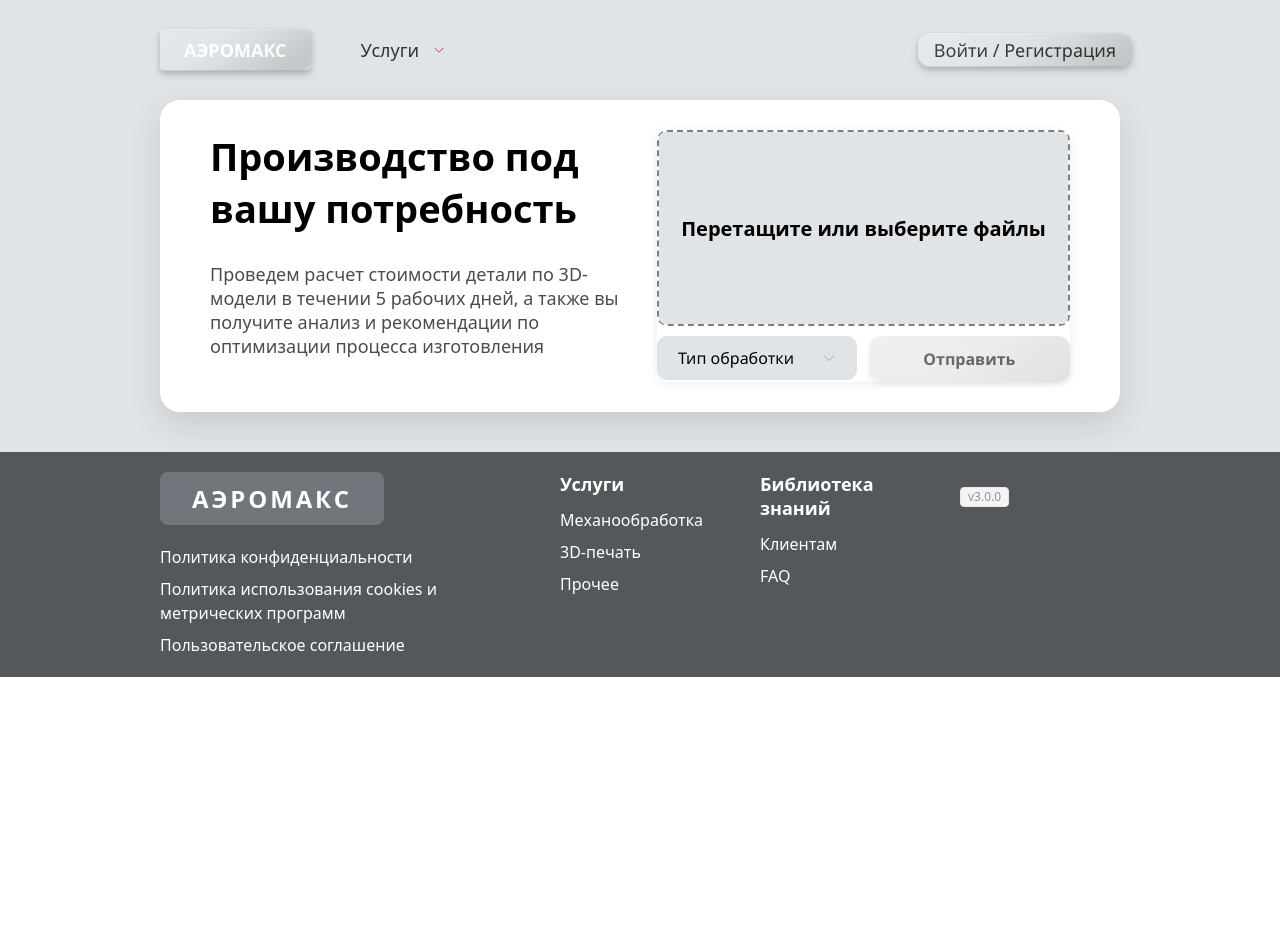
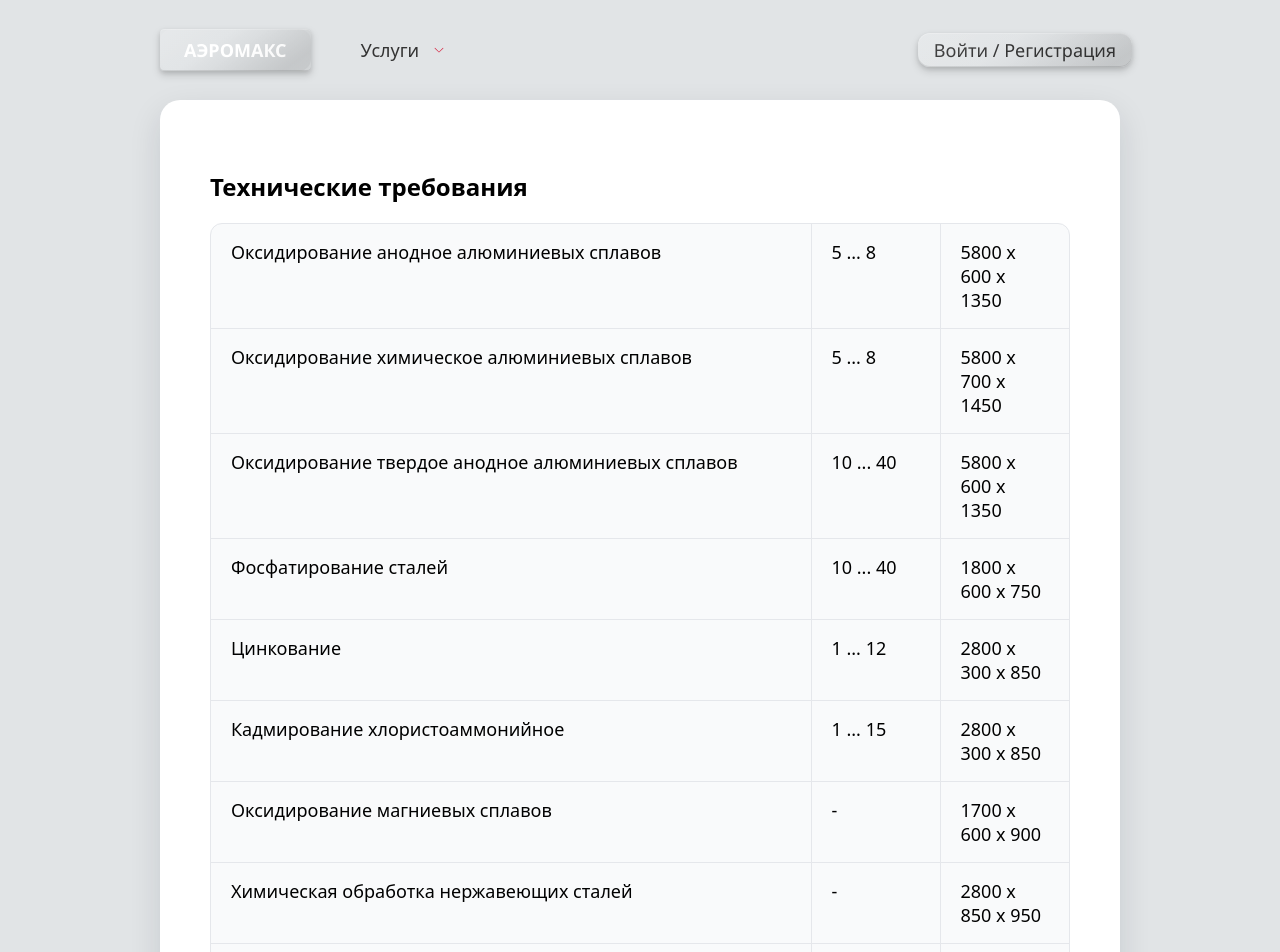
Before and after one commit to js-owl/maas-front, a Vue app: page /testing in a window 1280 px wide. Shown: the top 952 px of the page. Before the commit the page ends 800 px from the top, so only its background shows below. Built offline with nearby package versions, Linux system fonts and the light colour scheme.

Commit message:
Update TestingPage to use TestClimate component and extend components declaration
- Replaced HomeCalc component with TestClimate in TestingPage.vue for updated functionality.
- Added TestClimate component to components declaration in components.d.ts for proper type recognition.

```diff
--- a/components.d.ts
+++ b/components.d.ts
@@ -36,6 +36,8 @@ declare module 'vue' {
     ElCheckbox: typeof import('element-plus/es')['ElCheckbox']
     ElCheckboxGroup: typeof import('element-plus/es')['ElCheckboxGroup']
     ElCol: typeof import('element-plus/es')['ElCol']
+    ElCollapse: typeof import('element-plus/es')['ElCollapse']
+    ElCollapseItem: typeof import('element-plus/es')['ElCollapseItem']
     ElDescriptions: typeof import('element-plus/es')['ElDescriptions']
     ElDescriptionsItem: typeof import('element-plus/es')['ElDescriptionsItem']
     ElDialog: typeof import('element-plus/es')['ElDialog']
@@ -102,6 +104,7 @@ declare module 'vue' {
     STLViewer: typeof import('./src/components/cad/STLViewer.vue')['default']
     STPViewer: typeof import('./src/components/cad/STPViewer.vue')['default']
     SuitableMachines: typeof import('./src/components/SuitableMachines.vue')['default']
+    TestClimate: typeof import('./src/components/sections/TestClimate.vue')['default']
     UploadDrawings: typeof import('./src/components/UploadDrawings.vue')['default']
     UploadDrawings2: typeof import('./src/components/UploadDrawings2.vue')['default']
     UploadFiles: typeof import('./src/components/UploadFiles.vue')['default']
--- /dev/null
+++ b/src/components/sections/TestClimate.vue
@@ -0,0 +1,193 @@
+<template>
+  <section class="section-basic climate-section">
+    <div class="technical-requirements">
+        <div class="uslugi-title-table">Технические требования</div>
+
+        <div class="requirements-table-wrapper">
+          <table class="requirements-table">
+            <colgroup>
+              <col class="col-type" />
+              <col />
+              <col />
+            </colgroup>
+            <tbody>
+              <tr>
+                <td>Оксидирование анодное алюминиевых сплавов</td>
+                <td>5 ... 8</td>
+                <td>5800 x 600 x 1350</td>
+              </tr>
+              <tr>
+                <td>Оксидирование химическое алюминиевых сплавов</td>
+                <td>5 ... 8</td>
+                <td>5800 x 700 x 1450</td>
+              </tr>
+              <tr>
+                <td>Оксидирование твердое анодное алюминиевых сплавов</td>
+                <td>10 ... 40</td>
+                <td>5800 x 600 x 1350</td>
+              </tr>
+              <tr>
+                <td>Фосфатирование сталей</td>
+                <td>10 ... 40</td>
+                <td>1800 x 600 x 750</td>
+              </tr>
+              <tr>
+                <td>Цинкование</td>
+                <td>1 ... 12</td>
+                <td>2800 x 300 x 850</td>
+              </tr>
+              <tr>
+                <td>Кадмирование хлористоаммонийное</td>
+                <td>1 ... 15</td>
+                <td>2800 x 300 x 850</td>
+              </tr>
+              <tr>
+                <td>Оксидирование магниевых сплавов</td>
+                <td>-</td>
+                <td>1700 x 600 x 900</td>
+              </tr>
+              <tr>
+                <td>Химическая обработка нержавеющих сталей</td>
+                <td>-</td>
+                <td>2800 x 850 x 950</td>
+              </tr>
+              <tr>
+                <td>Фосфатирование сталей</td>
+                <td>-</td>
+                <td>1800 x 600 x 750</td>
+              </tr>
+              <tr>
+                <td>Кадмирование сернокислое</td>
+                <td>1 ... 15</td>
+                <td>1000 x 190 x 350</td>
+              </tr>
+              <tr>
+                <td>Никелирование сернокислое</td>
+                <td>2 ... 3</td>
+                <td>1000 x 190 x 350</td>
+              </tr>
+              <tr>
+                <td>Никелирование хлористое</td>
+                <td>5 ... 15</td>
+                <td>1000 x 190 x 350</td>
+              </tr>
+              <tr>
+                <td>Покрытие гальвано термический никель-кадмий</td>
+                <td>1 ... 18</td>
+                <td>1000 x 190 x 350</td>
+              </tr>
+              <tr>
+                <td>Олово-висмут</td>
+                <td>1 ... 20</td>
+                <td>1000 x 190 x 350</td>
+              </tr>
+              <tr>
+                <td>Химическая обработка титановых сплавов</td>
+                <td>-</td>
+                <td>2800 x 800 x 850</td>
+              </tr>
+              <tr>
+                <td>Химическая обработка нержавеющих сталей (трубы)</td>
+                <td>-</td>
+                <td>тр.8x1 x 3900</td>
+              </tr>
+              <tr>
+                <td>Хромирование</td>
+                <td>10 ... 60</td>
+                <td>1400 x 200 x 550</td>
+              </tr>
+              <tr>
+                <td>Серебрение</td>
+                <td>0,5 .. 15</td>
+                <td>1500 x 150 x 30</td>
+              </tr>
+            </tbody>
+          </table>
+        </div>
+      </div>
+
+    <el-collapse v-model="isNormativeOpen" class="normative-collapse">
+      <el-collapse-item name="normative">
+        <template #title>
+          <span class="normative-title">
+            Обозначение НД, устанавливающих нормы испытаний и измерений
+          </span>
+        </template>
+        <p class="normative-content">
+          Содержание блока можно заполнить после утверждения полного перечня нормативных документов.
+        </p>
+      </el-collapse-item>
+    </el-collapse>
+  </section>
+</template>
+
+<script setup lang="ts">
+import { ref } from 'vue'
+
+const isNormativeOpen = ref<string[]>([])
+</script>
+
+<style scoped>
+.technical-requirements {
+  margin-top: 40px;
+}
+
+.requirements-table-wrapper {
+  border-radius: 12px;
+  overflow: hidden;
+  border: 1px solid #e5e7eb;
+  background-color: #f9fafb;
+}
+
+.requirements-table {
+  width: 100%;
+  border-collapse: collapse;
+  table-layout: fixed;
+}
+
+.col-type {
+  width: 600px;
+}
+
+.requirements-table thead {
+  background-color: var(--bgcolor);
+}
+
+.requirements-table th,
+.requirements-table td {
+  padding: 16px 20px;
+  font-size: 18px;
+  font-weight: 500;
+  color: #000;
+  text-align: left;
+  border-bottom: 1px solid #e5e7eb;
+  border-right: 1px solid #e5e7eb;
+  vertical-align: top;
+}
+
+.requirements-table th {
+  font-size: 18px;
+  font-weight: 500;
+}
+
+.requirements-table th:last-child,
+.requirements-table td:last-child {
+  border-right: none;
+}
+
+.requirements-table tr:last-child td {
+  border-bottom: none;
+}
+
+@media (max-width: 768px) {
+  .requirements-table th,
+  .requirements-table td {
+    font-size: 14px;
+    padding: 10px 12px;
+  }
+
+  .requirements-table th {
+    font-size: 16px;
+  }
+}
+</style>
--- a/src/pages/TestingPage.vue
+++ b/src/pages/TestingPage.vue
@@ -1,12 +1,12 @@
 <script lang="ts" setup>
-import HomeCalc from '@/components/sections/HomeCalc.vue'
+import TestClimate from '@/components/sections/TestClimate.vue'
 </script>
 
 <template>
   <div class="main-container">
     <el-row>
         <el-col :offset="3" :span="18">
-          <HomeCalc />
+          <TestClimate />
         </el-col>
       </el-row>
   </div>
```
